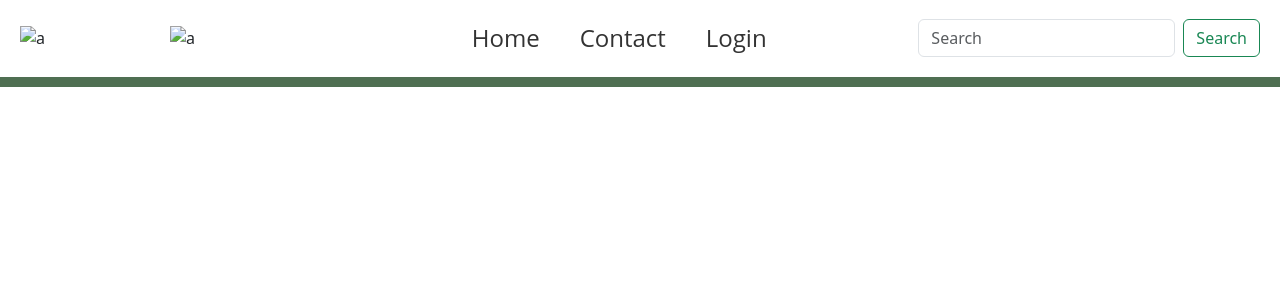
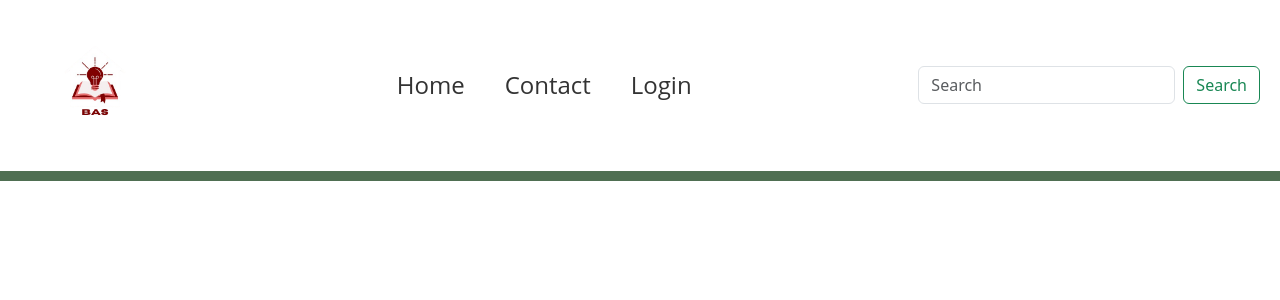
Before and after one commit to Scefa/BasOpdracht, a PHP site: page /main.php in a window 1280 px wide. Shown: the top 300 px of the page. Run offline with PHP 8.4, Linux system fonts and the light colour scheme.

Commit message:
Update main.php

```diff
--- a/main.php
+++ b/main.php
@@ -14,24 +14,28 @@
     <link href="https://cdn.jsdelivr.net/npm/bootstrap@5.3.3/dist/css/bootstrap.min.css" rel="stylesheet" integrity="sha384-QWTKZyjpPEjISv5WaRU9OFeRpok6YctnYmDr5pNlyT2bRjXh0JMhjY6hW+ALEwIH" crossorigin="anonymous">
     <script src="https://cdn.jsdelivr.net/npm/bootstrap@5.3.3/dist/js/bootstrap.bundle.min.js" integrity="sha384-YvpcrYf0tY3lHB60NNkmXc5s9fDVZLESaAA55NDzOxhy9GkcIdslK1eN7N6jIeHz" crossorigin="anonymous"></script>
     <link rel="stylesheet" href="style.css" />
-    <link rel="stylesheet" href="index.css" />
+
 </head>
 <body>
 <header class="homeheader">
-      <div class="logos">
-        <img class="homelogo" src="#" alt="a" />
-        <img class="homelogo" src="#" alt="a" />
-      </div>
+
+<a href="main.php" class="button-container">
+  <img class="homelogo" src="./img/logobas.png" alt="Logo">
+</a>
+
+
+
 
       <nav class="homenav">
         <a href="main.php">Home</a>
         <a href="contact.php">Contact</a>
         <a href="loginpage.php">Login</a>
       </nav>
-      <form class="d-flex" role="search">
-        <input class="form-control me-2" type="search" placeholder="Search" aria-label="Search">
-        <button class="btn btn-outline-success" type="submit">Search</button>
-      </form>
+      <form class="d-flex" role="search" action="search.php" method="post">
+    <input class="form-control me-2" type="search" placeholder="Search" aria-label="Search" name="search_query">
+    <button class="btn btn-outline-success" type="submit" name="search_submit">Search</button>
+</form>
+
     </header>
     <div class="homeline"></div>
 
```
